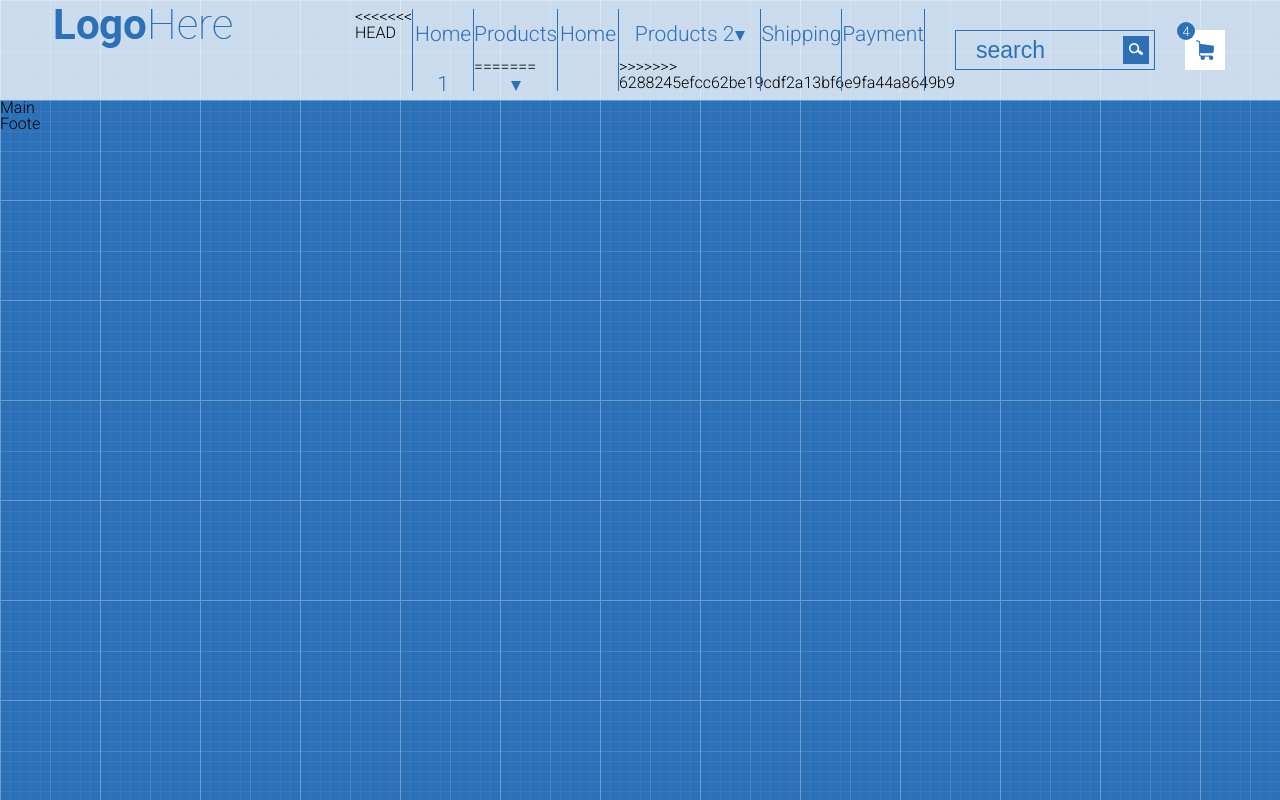
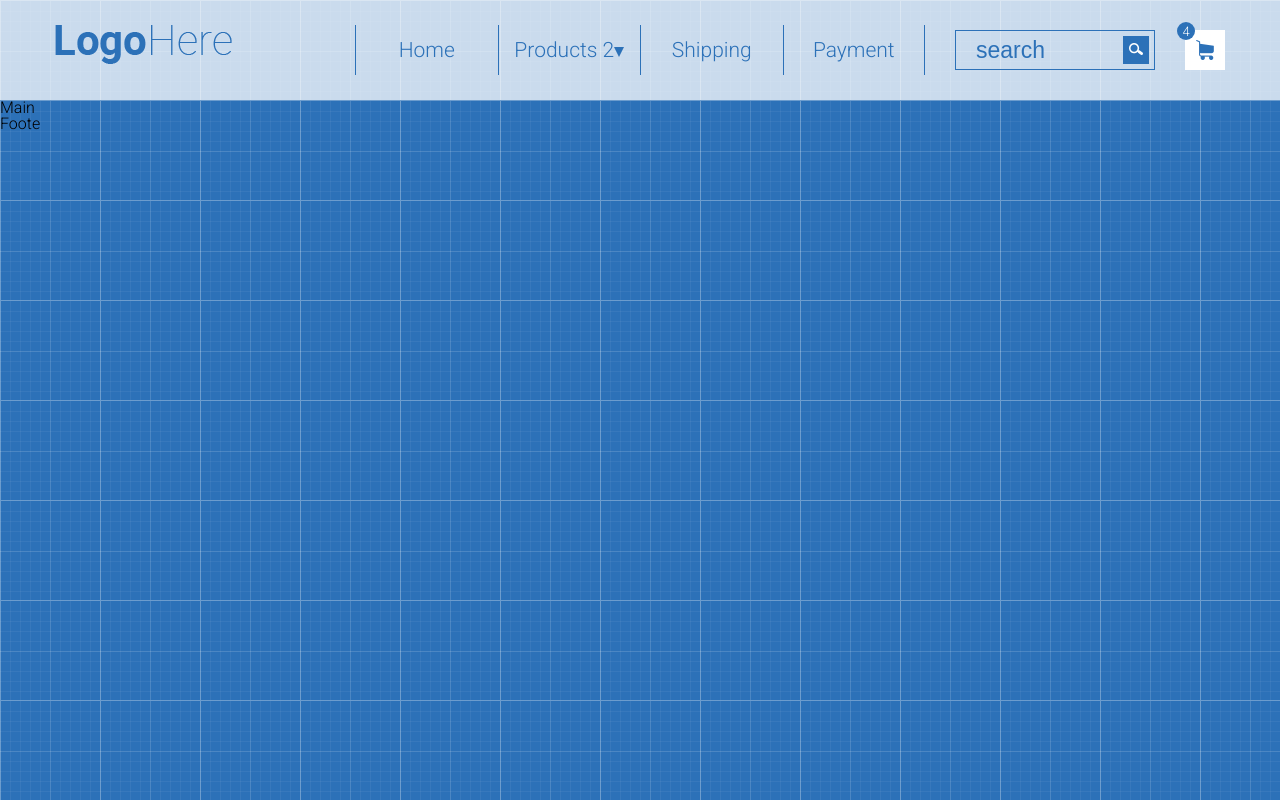
Before and after one commit to Prince0li/shop-test, a plain HTML site: page index.html in a window 1280 px wide. Drawn offline with Linux system fonts and the light colour scheme.

Commit message:
fix merge

```diff
--- a/index.html
+++ b/index.html
@@ -24,13 +24,8 @@
             </div>
             <div class="col-6">
                 <ul class="menu">
-<<<<<<< HEAD
-                    <li><a href="">Home 1</a></li>
-                    <li><a href="">Products <span class="triangle-down"></span></a>
-=======
                     <li><a href="">Home</a></li>
                     <li><a href="">Products 2<span class="triangle-down"></span></a>
->>>>>>> 6288245efcc62be19cdf2a13bf6e9fa44a8649b9
                         <ul class="menu__list">
                             <li><a href="">Lorem ipsum dolor</a></li>
                             <li> <a href="">Sit amet</a></li>
```
